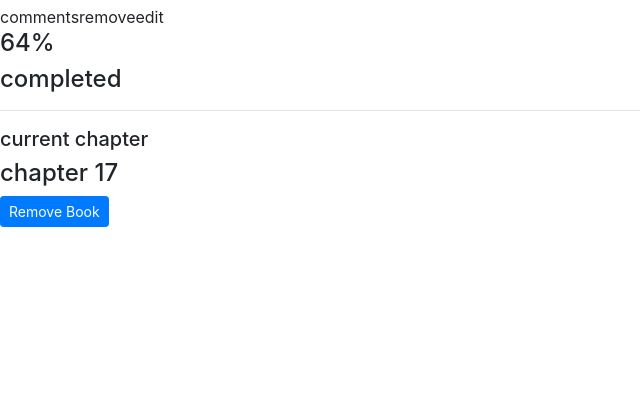
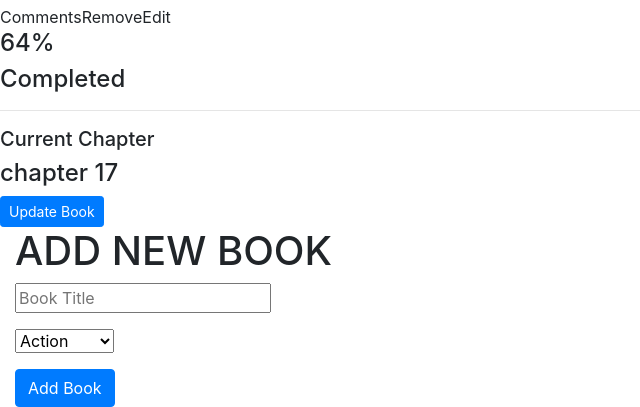
Before and after one commit to abouhid/Magic_books, a Gatsby site: page / in a window 1280 px wide. Shown: the part 557-964 px from the top of the page, without its empty margins (0-640 px from the left). Before the commit the page ends 800 px from the top, so only its background shows below. Built offline with nearby package versions, Linux system fonts and the light colour scheme; Gatsby itself is replaced by a stand-in of ours.

Commit message:
styling the form elements

```diff
--- a/src/components/App.js
+++ b/src/components/App.js
@@ -8,8 +8,8 @@ const App = () => {
     <div>
       <Header />
       <BooksList />
-      {/* <BookForm />
-      <BooksList /> */}
+      <BookForm />
+
     </div>
   )
 }
--- a/src/components/Book.js
+++ b/src/components/Book.js
@@ -8,9 +8,9 @@ const Book = ({ book, handleRemoveBook }) => {
         <span className="School-of"> {book.category} </span>
         <h1 className="title"> {book.title} </h1>
         <h3 className="Suzanne-Collins">Author</h3>
-        <span className="Comments">comments</span>
-        <span className="Remove">remove</span>
-        <span className="Edit">edit</span>
+        <span className="Comments">Comments</span>
+        <span className="Remove">Remove</span>
+        <span className="Edit">Edit</span>
       </div>
 
       <div className="book_completed">
@@ -18,18 +18,18 @@ const Book = ({ book, handleRemoveBook }) => {
           <div className="Oval-2"></div>
         </div>
         <h4 className="-Percent-Complete">64%</h4>
-        <h4 className="Completed">completed</h4>
+        <h4 className="Completed">Completed</h4>
       </div>
       <hr className="Line-2" />
       <div className="book_remove">
-        <h5 className="Current-Chapter">current chapter</h5>
+        <h5 className="Current-Chapter">Current Chapter</h5>
         <h4 className="Current-Lesson">chapter 17</h4>
 
         <Button
           className="Rectangle-2 btn-primary btn-sm"
           onClick={() => handleRemoveBook(book)}
         >
-          Remove Book
+          Update Book
         </Button>
       </div>
     </div>
--- a/src/components/layout.css
+++ b/src/components/layout.css
@@ -857,3 +857,55 @@ pre tt:after {
 .book_remove{
   flex: 1;
 }
+
+.Line {
+  width: 1200px;
+  height: 2px;
+  margin: 40px 1px 29px 0;
+  border: solid 1px #e8e8e8;
+}
+
+.Title_two{
+  width: 174px;
+  height: 24px;
+  margin: 29px 524px 19px 0;
+  font-family: Montserrat;
+  font-size: 20px;
+  font-weight: bold;
+  font-stretch: normal;
+  font-style: normal;
+  line-height: normal;
+  letter-spacing: -0.18px;
+  color: #888888;
+}
+
+form{
+  display: flex;
+}
+
+.input_field {
+  width: 664px;
+  height: 45px;
+  margin: 19px 34px 0 0;
+  padding: 13px 571px 13px 17px;
+  border-radius: 4px;
+  border: solid 1px #e8e8e8;
+  background-color: #ffffff;
+}
+
+.category_field{
+  width: 285px;
+  height: 45px;
+  margin: 19px 34px 0;
+  padding: 6px 15px 9px 16px;
+  border-radius: 4px;
+  border: solid 1px #e8e8e8;
+  background-color: #ffffff;
+}
+
+.submit_form{
+  width: 184px;
+  height: 45px;
+  margin: 19px 0 0 34px;
+  border-radius: 3px;
+}
--- a/src/containers/BookForm.js
+++ b/src/containers/BookForm.js
@@ -45,35 +45,39 @@ const BookForm = () => {
     <option key={index}>{cat}</option>
   ))
   return (
+    <>
+    <div className='container-fluid'>
+    <h1 className= "Title_two">ADD NEW BOOK</h1>
     <Form onSubmit={handleSubmit(onSubmit)}>
       <Form.Group controlId="bookinput">
-        <Form.Label>Book Title</Form.Label>
-        <Form.Control
+        <input
           type="text"
           name="bookTitle"
           placeholder="Book Title"
           onChange={handleChange}
-
+          className="input_field"
           ref={register({ required: true })}
         />
         {errors.bookTitle && <span>This field is required</span>}
       </Form.Group>
       <Form.Group controlId="category">
-        <Form.Label>Category:</Form.Label>
-        <Form.Control
-          as="select"
+        <select
           name="category"
           onChange={handleCategory}
           ref={register}
+          className="category_field"
+
         >
 
           {categoriesOpt}
-        </Form.Control>
+        </select>
       </Form.Group>
-      <Button variant="primary" type="submit">
-        Submit
+      <Button variant="primary" type="submit" className='submit_form'>
+       Add Book
       </Button>
     </Form>
+    </div>
+    </>
   )
 }
 
```
